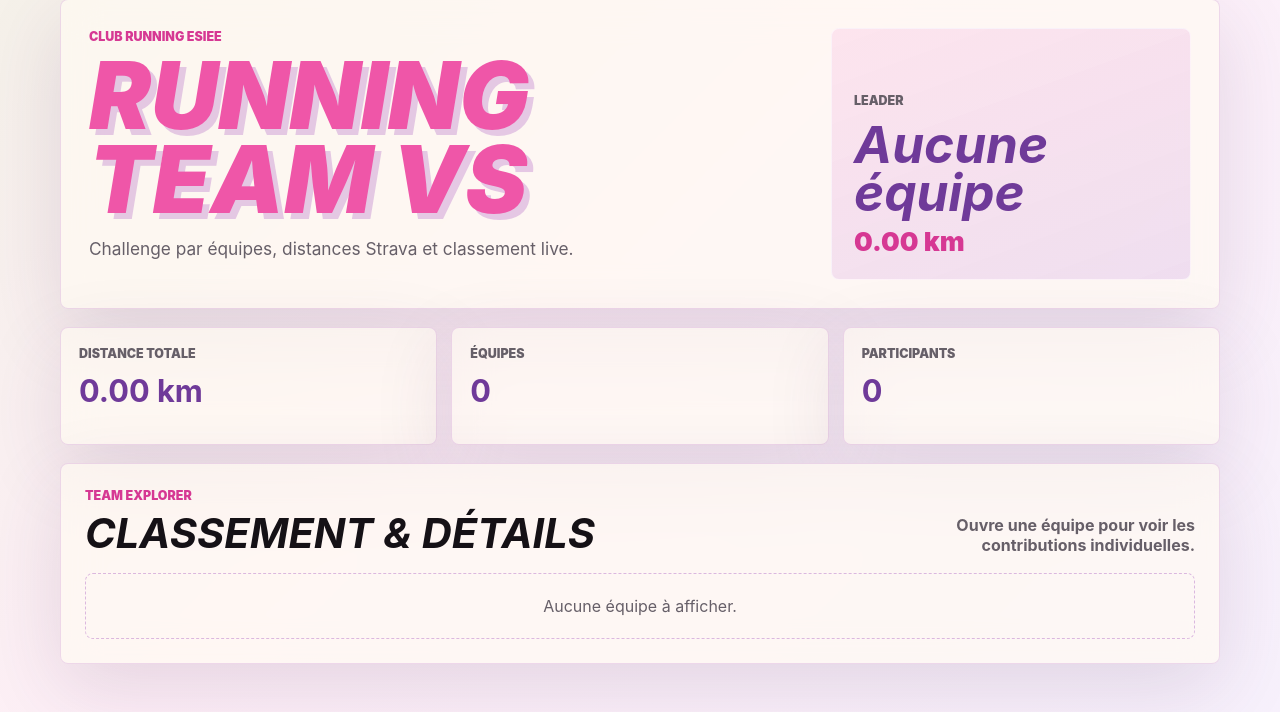
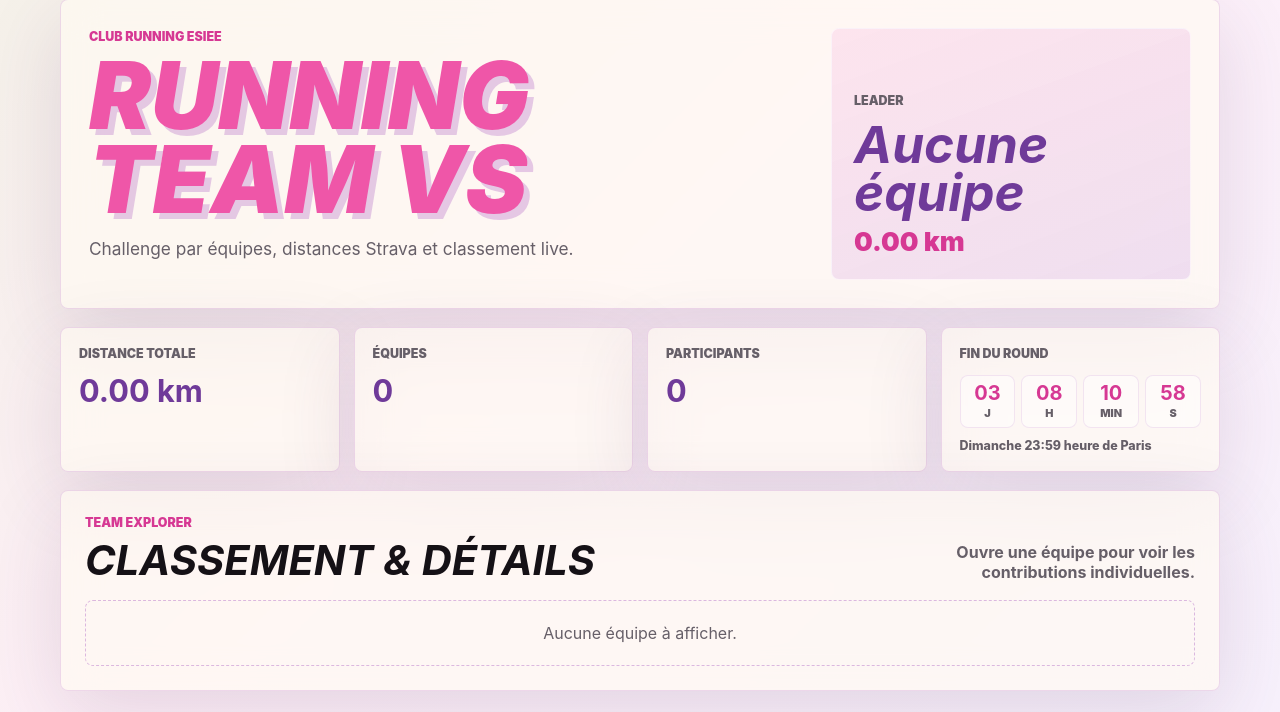
Before and after one commit to theodtl/running_team_vs, a Flask app: page / in a window 1280 px wide. Shown: the part 29-741 px from the top of the page. Run offline with Flask 3, Linux system fonts and the light colour scheme.

Commit message:
Add round countdown and Pages deploy

```diff
--- a/web/static/styles.css
+++ b/web/static/styles.css
@@ -157,7 +157,7 @@ h1 {
 
 .metrics {
   display: grid;
-  grid-template-columns: repeat(3, minmax(0, 1fr));
+  grid-template-columns: repeat(4, minmax(0, 1fr));
   gap: 14px;
   margin: 18px 0;
 }
@@ -177,6 +177,47 @@ h1 {
   color: var(--violet-deep);
   font-size: clamp(1.35rem, 2.4vw, 2.1rem);
   line-height: 1.05;
+}
+
+.countdown-card {
+  display: flex;
+  flex-direction: column;
+}
+
+.countdown {
+  display: grid;
+  grid-template-columns: repeat(4, minmax(0, 1fr));
+  gap: 6px;
+}
+
+.countdown span {
+  min-width: 0;
+  padding: 7px 5px;
+  border: 1px solid rgba(168, 91, 193, 0.14);
+  border-radius: 8px;
+  background: rgba(255, 255, 255, 0.46);
+  text-align: center;
+}
+
+.countdown strong {
+  color: var(--pink-deep);
+  font-size: 1.25rem;
+}
+
+.countdown small {
+  display: block;
+  margin-top: 2px;
+  color: var(--muted);
+  font-size: 0.68rem;
+  font-weight: 950;
+  text-transform: uppercase;
+}
+
+.countdown-card p {
+  margin: 10px 0 0;
+  color: var(--muted);
+  font-size: 0.78rem;
+  font-weight: 800;
 }
 
 .leaderboard {
--- a/web/templates/ranking.html
+++ b/web/templates/ranking.html
@@ -41,6 +41,16 @@
           <article class="metric-card glass-panel">
             <span class="metric-label">Participants</span>
             <strong>{{ total_members }}</strong>
+          </article>
+          <article class="metric-card countdown-card glass-panel" aria-live="polite">
+            <span class="metric-label">Fin du round</span>
+            <div class="countdown" data-countdown>
+              <span><strong data-days>--</strong><small>j</small></span>
+              <span><strong data-hours>--</strong><small>h</small></span>
+              <span><strong data-minutes>--</strong><small>min</small></span>
+              <span><strong data-seconds>--</strong><small>s</small></span>
+            </div>
+            <p data-countdown-label>Dimanche 23:59 heure de Paris</p>
           </article>
         </section>
 
@@ -101,5 +111,76 @@
         </section>
       </main>
     </div>
+
+    <script>
+      const parisFormatter = new Intl.DateTimeFormat("en-CA", {
+        timeZone: "Europe/Paris",
+        year: "numeric",
+        month: "2-digit",
+        day: "2-digit",
+        hour: "2-digit",
+        minute: "2-digit",
+        second: "2-digit",
+        hour12: false,
+      });
+
+      function parisParts(date) {
+        const parts = Object.fromEntries(parisFormatter.formatToParts(date).map((part) => [part.type, part.value]));
+        return {
+          year: Number(parts.year),
+          month: Number(parts.month),
+          day: Number(parts.day),
+          hour: Number(parts.hour),
+          minute: Number(parts.minute),
+          second: Number(parts.second),
+        };
+      }
+
+      function parisLocalToUtc(year, month, day, hour, minute, second) {
+        let utc = Date.UTC(year, month - 1, day, hour, minute, second);
+        for (let i = 0; i < 2; i += 1) {
+          const parts = parisParts(new Date(utc));
+          const parisAsUtc = Date.UTC(parts.year, parts.month - 1, parts.day, parts.hour, parts.minute, parts.second);
+          utc -= parisAsUtc - Date.UTC(year, month - 1, day, hour, minute, second);
+        }
+        return utc;
+      }
+
+      function nextRoundEnd(now = new Date()) {
+        const parts = parisParts(now);
+        const parisTodayUtc = Date.UTC(parts.year, parts.month - 1, parts.day);
+        const weekday = new Date(parisTodayUtc).getUTCDay();
+        const daysUntilSunday = (7 - weekday) % 7;
+        const targetDay = new Date(Date.UTC(parts.year, parts.month - 1, parts.day + daysUntilSunday));
+        return parisLocalToUtc(
+          targetDay.getUTCFullYear(),
+          targetDay.getUTCMonth() + 1,
+          targetDay.getUTCDate(),
+          23,
+          59,
+          59,
+        );
+      }
+
+      function renderCountdown() {
+        const target = nextRoundEnd();
+        let remaining = Math.max(0, target - Date.now());
+        const days = Math.floor(remaining / 86400000);
+        remaining -= days * 86400000;
+        const hours = Math.floor(remaining / 3600000);
+        remaining -= hours * 3600000;
+        const minutes = Math.floor(remaining / 60000);
+        remaining -= minutes * 60000;
+        const seconds = Math.floor(remaining / 1000);
+
+        document.querySelector("[data-days]").textContent = String(days).padStart(2, "0");
+        document.querySelector("[data-hours]").textContent = String(hours).padStart(2, "0");
+        document.querySelector("[data-minutes]").textContent = String(minutes).padStart(2, "0");
+        document.querySelector("[data-seconds]").textContent = String(seconds).padStart(2, "0");
+      }
+
+      renderCountdown();
+      window.setInterval(renderCountdown, 1000);
+    </script>
   </body>
 </html>
```
Also changed, not shown: docs/index.html (+82 -1 lines), docs/static/styles.css (+42 -1 lines), tests/test_static_build.py (+3 -0 lines), .github/workflows/pages.yml (added), README.md.
